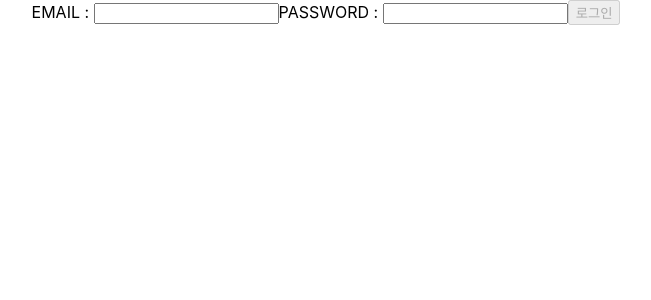
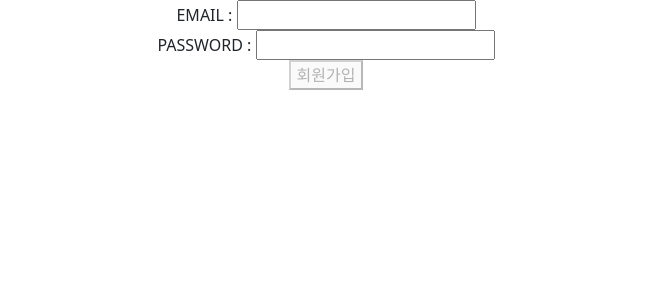
Before and after one commit to Junobee25/wanted-pre-onboarding-frontend, a React (Create React App) app: page /signup in a window 1280 px wide. Before the commit this address led to /signin. Shown: the top 300 px of the page, without its empty margins (314-965 px from the left). Built offline with nearby package versions, Linux system fonts and the light colour scheme.

Commit message:
Fix : UI 수정

```diff
--- a/package.json
+++ b/package.json
@@ -7,8 +7,11 @@
     "@testing-library/react": "^13.4.0",
     "@testing-library/user-event": "^13.5.0",
     "axios": "^1.5.0",
+    "bootstrap": "^5.3.1",
     "react": "^18.2.0",
+    "react-bootstrap": "^2.8.0",
     "react-dom": "^18.2.0",
+    "react-icons": "^4.11.0",
     "react-router-dom": "^6.15.0",
     "react-scripts": "5.0.1",
     "web-vitals": "^2.1.4"
--- a/src/App.jsx
+++ b/src/App.jsx
@@ -3,18 +3,24 @@ import './App.css';
 import LoginPage from './pages/LoginPage';
 import RegisterPage from './pages/RegisterPage';
 import TodoPage from './pages/TodoPage';
+import 'bootstrap/dist/css/bootstrap.min.css';
+import { Button ,Row,Col} from 'react-bootstrap';
 
 function Home() {
   return (
-    <div>
-      <div>로그인</div>
-      <div>회원가입</div>
-      <div>투두 리스트</div>
+    <div style={{position:'relative', marginTop:'100px'}}>
+      <Row style={{display:"flex", flexDirection:'column'}}>
+        <Col style={{margin:'5px'}}><Button href='/signin'>로그인</Button></Col>
+        <Col style={{margin:'5px'}}><Button href='/signup'>회원가입</Button></Col>
+        <Col style={{margin:'5px'}}><Button href='/todo'>투두리스트</Button></Col>
+      </Row>
     </div>
+
   )
 }
 
 function App() {
+  localStorage.clear() //테스트용
   return (
     <div className='App'>
     <Routes>
--- a/src/pages/LoginPage/index.jsx
+++ b/src/pages/LoginPage/index.jsx
@@ -72,11 +72,17 @@ function LoginPage() {
 
     return (
     <div>
-        EMAIL : <input data-testid="email-input" value={email} onChange={handleEmailChange}/>
-        PASSWORD : <input data-testid="password-input" type="password" value={password} onChange={handlePasswordChange}/>
-        <button data-testid="signin-button" onClick={handleSignInClick} disabled={checkValid}>로그인</button>
-
-
+        <div>
+            <span>EMAIL : </span>
+        <input data-testid="email-input" value={email} onChange={handleEmailChange}/>
+        </div>
+        <div>
+            <span>PASSWORD : </span>
+            <input data-testid="password-input" type="password" value={password} onChange={handlePasswordChange}/>
+        </div>
+        <div>
+            <button data-testid="signin-button" onClick={handleSignInClick} disabled={checkValid}>로그인</button>
+        </div>
     </div>
     )
 }
--- a/src/pages/RegisterPage/index.jsx
+++ b/src/pages/RegisterPage/index.jsx
@@ -7,11 +7,8 @@ function RegisterPage() {
     const jwtToken = localStorage.getItem('jwtToken');
     useEffect(() => {
 
-        if (!jwtToken) {
-            navigate('/signin');
-        }
-        else{
-            navigate('/todo')
+        if (jwtToken) {
+            navigate('/todo');
         }
     }, [jwtToken,navigate]); // 빈 배열을 전달하여 컴포넌트가 마운트된 후에 한 번만 실행
     const [email, setEmail] = useState("");
@@ -70,9 +67,17 @@ function RegisterPage() {
     }
     return (
     <div>
-        EMAIL : <input data-testid="email-input" value={email} onChange={handleEmailChange}/>
-        PASSWORD : <input data-testid="password-input" type="password" value={password} onChange={handlePasswordChange}/>
-        <button data-testid="signup-button" onClick={handleSignInClick} disabled={checkValid}>회원가입</button>
+        <div>
+            <span>EMAIL : </span>
+            <input data-testid="email-input" value={email} onChange={handleEmailChange}/>
+        </div>
+        <div>
+            <span>PASSWORD : </span>
+            <input data-testid="password-input" type="password" value={password} onChange={handlePasswordChange}/>
+            </div>
+        <div>
+            <button data-testid="signup-button" onClick={handleSignInClick} disabled={checkValid}>회원가입</button>
+        </div>
     </div>
         )
     }
--- a/src/pages/TodoPage/index.jsx
+++ b/src/pages/TodoPage/index.jsx
@@ -136,21 +136,13 @@ function TodoPage() {
       };
 
     return (
-        <div>
-            <input
-                type="text"
-                data-testid="new-todo-input"
-                value={newTodoText}
-                onChange={(e) => setNewTodoText(e.target.value)}
-            />
-            <button
-                data-testid="new-todo-add-button"
-                onClick={handleAddTodo}
-            >
-                추가
-            </button>
-            <ul>
-                {todos.map((todo) => (
+        <div style={{display:"flex", flexDirection:"column"}}>
+            <div>
+            <input type="text" data-testid="new-todo-input" value={newTodoText} onChange={(e) => setNewTodoText(e.target.value)}/>
+            <button data-testid="new-todo-add-button" onClick={handleAddTodo}>추가</button>
+            </div>
+            <div style={{display:"flex", justifyContent:"center", marginTop:"10px"}}>
+            <ul> {todos.map((todo) => (
                     <li key={todo.id}>
                         {editingTodoId === todo.id ? (
                             <>
@@ -196,6 +188,7 @@ function TodoPage() {
                     </li>
                 ))}
             </ul>
+            </div>
         </div>
     );
 }
```
Also changed, not shown: 1 other file (tests, documents, lock files or other folders).
